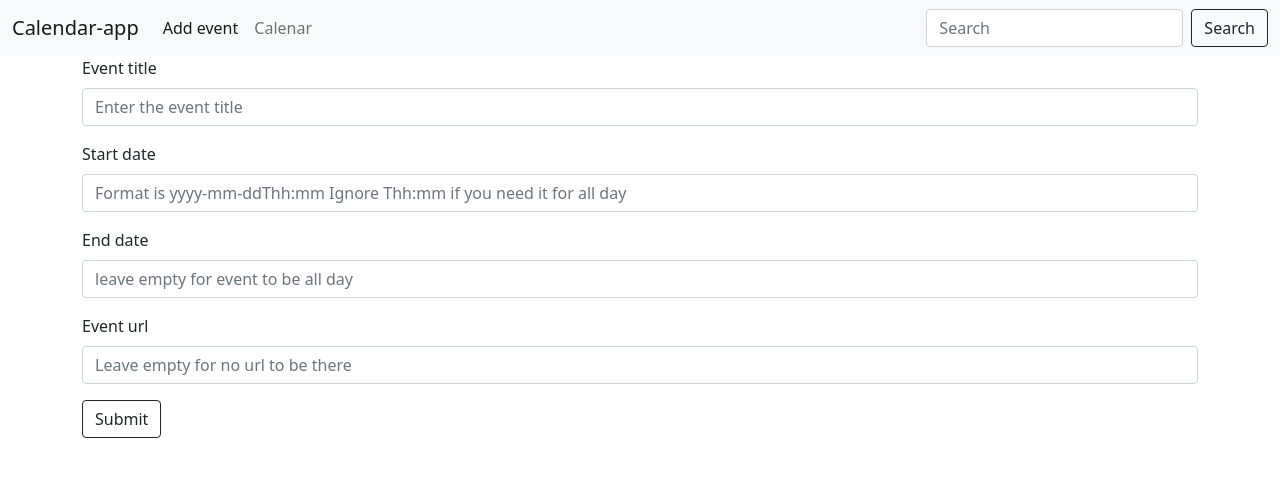
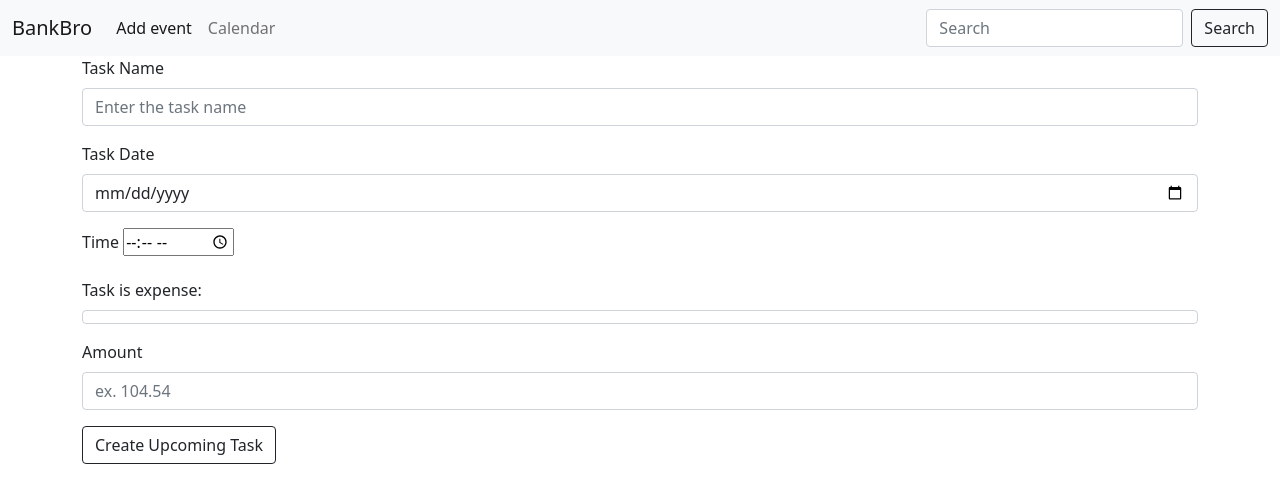
Before and after one commit to krit-rr/BankBro, a Flask app: page /add in a window 1280 px wide. Shown: the top 503 px of the page. Run offline with Flask 3, Linux system fonts and the light colour scheme; some libraries are stand-ins or nearby versions.

Commit message:
integrated calendar

```diff
--- a/src/app.py
+++ b/src/app.py
@@ -2,6 +2,7 @@ from flask import Flask, request, g, session, redirect, url_for, render_template
 from werkzeug.security import check_password_hash, generate_password_hash
 from models import db, User, Account, Share, Task   # database models
 from flask_cors import CORS
+from datetime import date, time
 
 app = Flask(__name__)
 CORS(app, origins=["http://localhost:3000"])
@@ -43,49 +44,33 @@ def home():
     }
     return response_body
 
-# calendar page
-'''@app.route('/activity', methods=['GET'])
-def activity():
-    response_body = {
-        "name": "Calendar",
-        "about" : "View past and future income and expenses"
-    }
-    return response_body'''
-
-events = [
-    {
-        'title' : 'TestEvent',
-        'start' : '2021-08-24',
-        'end' : '',
-        'url' : 'https://youtube.com'
-    },
-    {
-        'title' : 'Another TestEvent',
-        'start' : '2021-08-25',
-        'end' : '2021-08-26',
-        'url' : 'https://google.com'
-    },
-]
 
 @app.route('/activity')
 def calendar():
-    return render_template("cal.html", events=events)
+    if not g.user:
+        return redirect(url_for('index'))
+
+    tasks = Task.query.filter_by(task_owner=g.user.user_id).all()
+    return render_template("cal.html", tasks=tasks)
+
 
 @app.route('/add', methods=['GET', "POST"])
 def add():
     if request.method == "POST":
-        title = request.form['title']
-        start = request.form['start']
-        end = request.form['end']
-        url = request.form['url']
-        if end == '':
-            end=start
-        events.append({
-            'title' : title,
-            'start' : start,
-            'end' : end,
-            'url' : url
-        })
+        name = request.form['title']
+
+        amount = request.form['amount']
+        year, month, day = request.form['date'].split('-')
+        dbdate = date(int(year), int(month), int(day))		# turn HTML date into date type SQLAlchemy knows
+        hour, minute = request.form['time'].split(':')
+        dbtime = time(int(hour), int(minute))
+        exp = True
+        t = Task(name, dbdate, exp, amount, False, g.user.user_id, time=dbtime) # false is notify
+        db.session.add(t)
+        g.user.tasks.append(t)
+        db.session.commit()
+        return redirect(url_for('calendar'))
+
     return render_template("add.html")
 
 # stock page
--- a/src/templates/add.html
+++ b/src/templates/add.html
@@ -7,22 +7,26 @@
     <div class="container">
         <form action="/add" method="POST">
             <div class="mb-3">
-              <label for="title" class="form-label">Event title</label>
-              <input type="text" class="form-control" name="title" id="title" placeholder="Enter the event title">
+              <label for="title" class="form-label">Task Name</label>
+              <input type="text" class="form-control" name="title" id="title" placeholder="Enter the task name" required>
             </div>
             <div class="mb-3">
-              <label for="start" class="form-label">Start date</label>
-              <input type="text" class="form-control" name="start" id="start" placeholder="Format is yyyy-mm-ddThh:mm Ignore Thh:mm if you need it for all day">
+              <label for="date" class="form-label">Task Date</label>
+              <input type="date" class="form-control" name="date" id="date" required>
             </div>
             <div class="mb-3">
-              <label for="end" class="form-label">End date</label>
-              <input type="text" class="form-control" name="end" id="end" placeholder="leave empty for event to be all day">
+              <label for="time" class="form-label">Time</label>
+              <input type="time" id="time" name="time"min="00:00" max="24:00">
             </div>
             <div class="mb-3">
-              <label for="url" class="form-label">Event url</label>
-              <input type="url" class="form-control" name="url" id="url" placeholder="Leave empty for no url to be there">
+              <label for="expense" class="form-label">Task is expense:</label>
+              <input type="checkbox" class="form-control" name="expense" id="expense" checked="checked">
             </div>
-            <button type="submit" class="btn btn-outline-dark">Submit</button>
+            <div class="mb-3">
+              <label for="amount" class="form-label">Amount</label>
+              <input type="number" class="form-control" name="amount" id="amount" placeholder="ex. 104.54" required>
+            </div>
+            <button type="submit" class="btn btn-outline-dark">Create Upcoming Task</button>
           </form>
     </div>
 {% endblock body %}
--- a/src/templates/base.html
+++ b/src/templates/base.html
@@ -16,7 +16,7 @@
 <body>
   <nav class="navbar navbar-expand-lg navbar-light bg-light">
     <div class="container-fluid">
-      <a class="navbar-brand" href="/">Calendar-app</a>
+      <a class="navbar-brand" href="/home">BankBro</a>
       <button class="navbar-toggler" type="button" data-bs-toggle="collapse" data-bs-target="#navbarSupportedContent"
         aria-controls="navbarSupportedContent" aria-expanded="false" aria-label="Toggle navigation">
         <span class="navbar-toggler-icon"></span>
@@ -27,7 +27,7 @@
             <a class="nav-link active" aria-current="page" href="/add">Add event</a>
           </li>
           <li class="nav-item">
-            <a class="nav-link" href="/cal">Calenar</a>
+            <a class="nav-link" href="/activity">Calendar</a>
           </li>
         </ul>
         <form class="d-flex">
```
Also changed, not shown: src/models.py (+13 -3 lines), src/templates/cal.html (+5 -5 lines).
